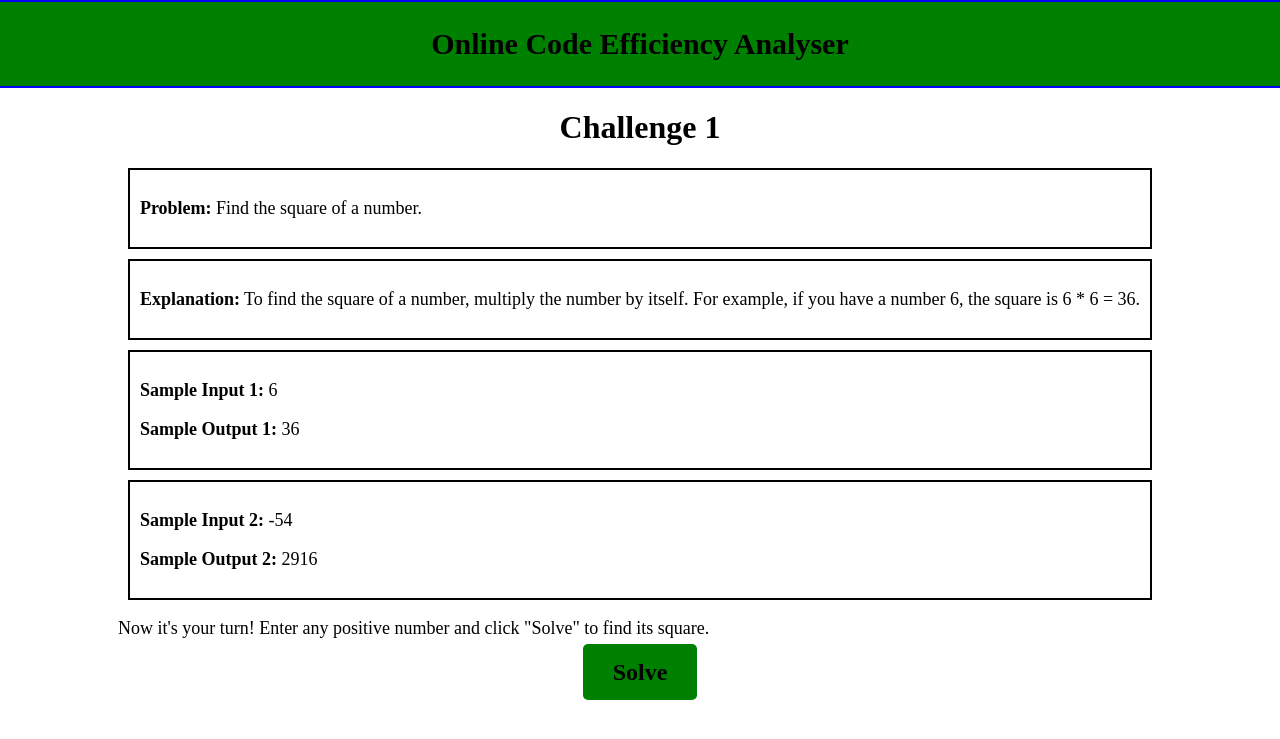
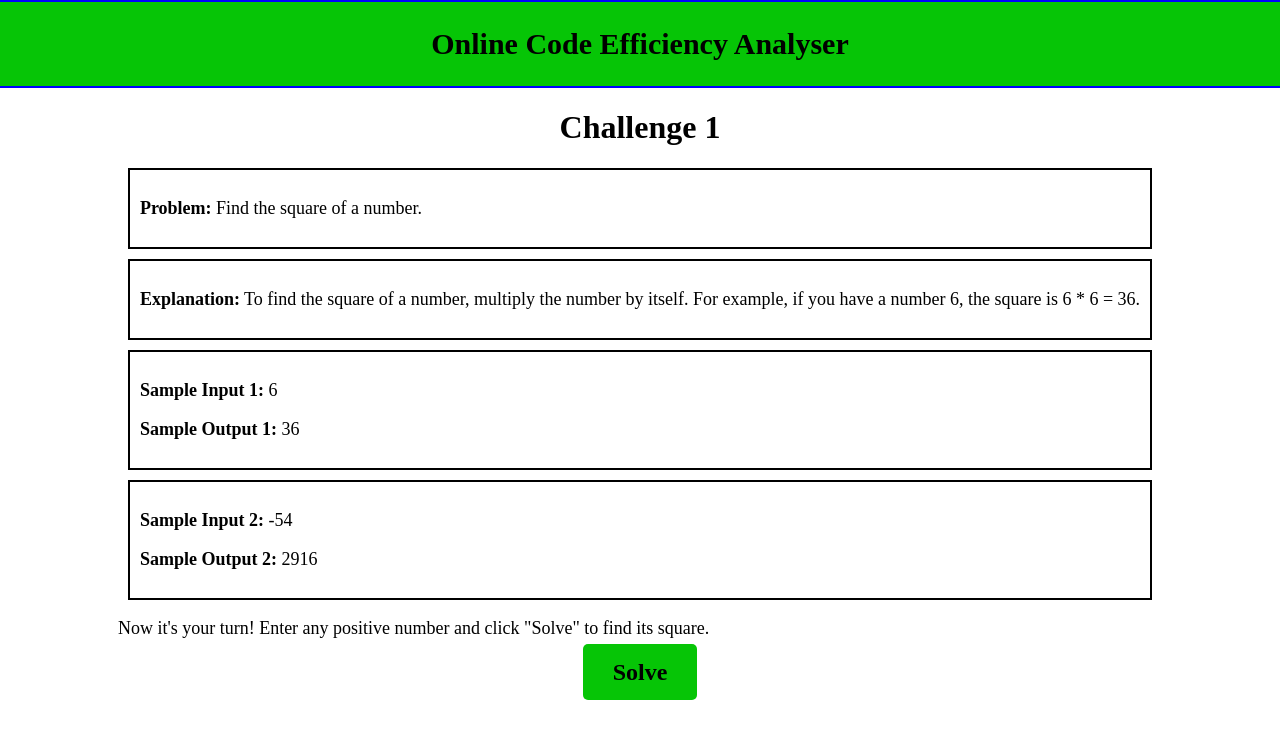
Before and after one commit to Sanjaykumar2662/Code_Efficiency_Calculator, a Django app: page / in a window 1280 px wide. Shown: the top 739 px of the page. Run offline with Django 4.2, Linux system fonts and the light colour scheme.

Commit message:
CodeCommit

```diff
--- a/static/css/base.css
+++ b/static/css/base.css
@@ -63,7 +63,7 @@ a:hover {
 	padding-bottom: 10px;
 	width: 150px;
 	text-align: center;
-	background-color:rgb(13, 64, 0);
+	background-color:rgb(6, 197, 6);
 	color: rgb(255, 255, 255);
 }
 .codeblock * {
--- a/templates/qs1.html
+++ b/templates/qs1.html
@@ -13,7 +13,7 @@
         }
 
         .nav {
-            background-color: green;
+            background-color:rgb(6, 197, 6);
             color: black;
             padding: 15px 30px; /* Increased button size */
             border-radius: 5px;
@@ -24,7 +24,7 @@
         }
 
         .nav:hover {
-            background-color: #3CB371;
+            background-color:rgb(6, 197, 6);
             color: white;
             cursor: pointer;
         }
@@ -34,7 +34,7 @@
             padding: 25px 0;
             width: 100%;
             color: black;
-            background-color: green;
+            background-color:rgb(6, 197, 6);
             font-family: "Times New Roman", Times, serif;
             font-weight: bold;
             font-size: 30px;
```
